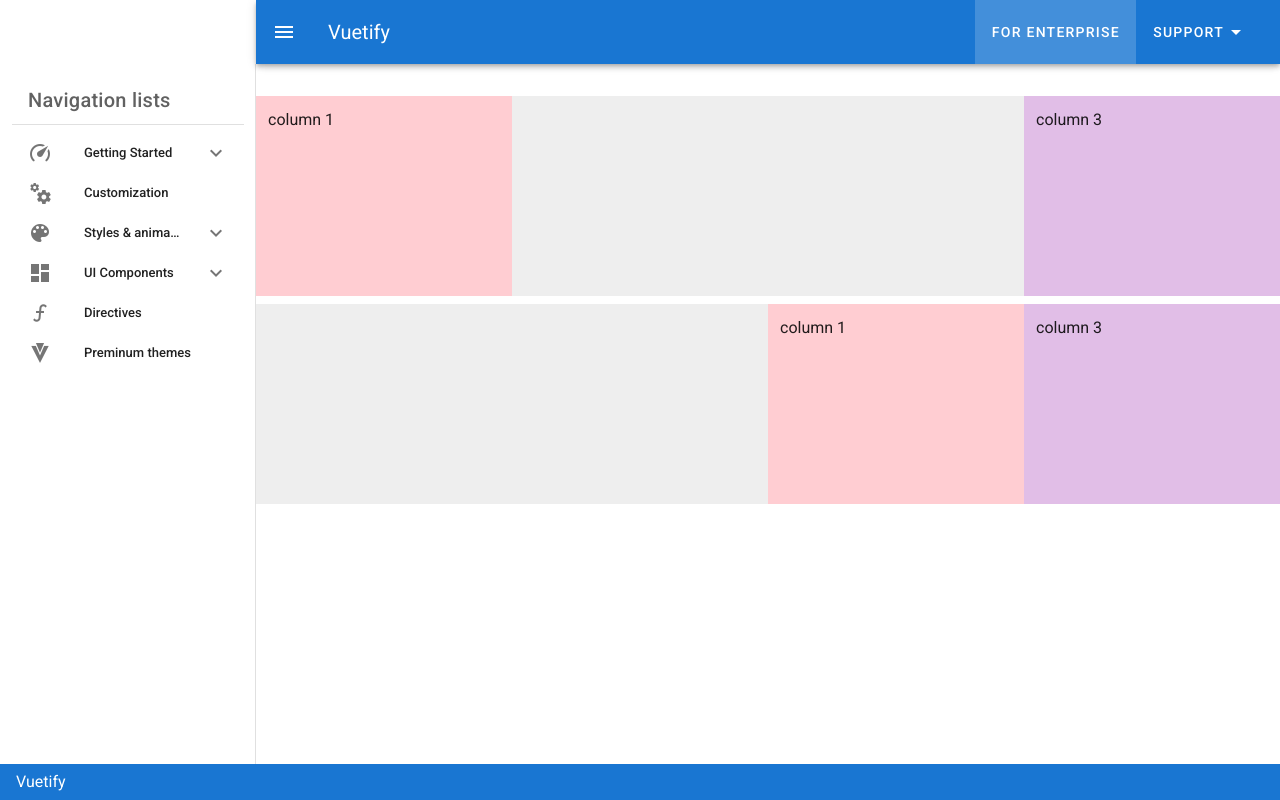
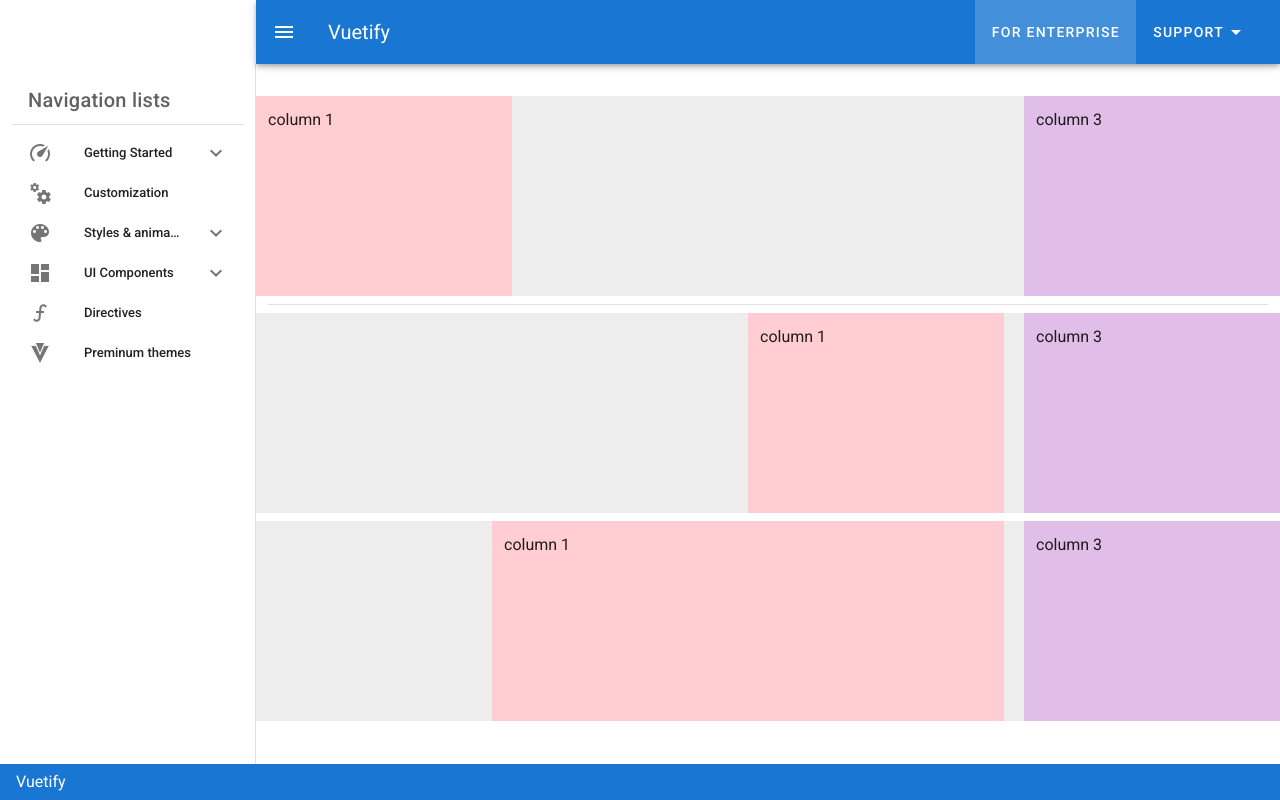
Before and after one commit to omatsu0/vuetify, a Vue app: page /enterprise in a window 1280 px wide. Built offline with nearby package versions, Linux system fonts and the light colour scheme.

Commit message:
(1)終了

```diff
--- a/src/App.vue
+++ b/src/App.vue
@@ -22,7 +22,7 @@
                 <v-list-item-title>{{ nav_list.name }}</v-list-item-title>
               </v-list-item-content>
             </template>
-            <v-list-item v-for="list in nav_list.lists" :key="list">
+            <v-list-item v-for="list in nav_list.lists" :key="list.name" :to="list.link">
               <v-list-item-content>
                 <v-list-item-title>{{ list }}</v-list-item-title>
               </v-list-item-content>
@@ -88,7 +88,7 @@
         {
           name: 'Github issue board',
           icon: 'mdi-github-face',
-          link: '/guthub-issue-board'
+          link: '/github-issue-board'
         },
         {
           name: 'Stack overview',
@@ -100,7 +100,13 @@
         {
           name: 'Getting Started',
           icon: 'mdi-speedometer',
-          lists: ['Quick Start', 'Pre-made layouts']
+          lists: [{
+            name: 'Quick Start', link: '/quick-start'
+          },
+          {
+            name: 'Pre-made layouts', link: '/pre-made-layouts'
+          }
+          ]
         },
         {
           name: 'Customization',
--- a/src/router/index.js
+++ b/src/router/index.js
@@ -22,6 +22,46 @@
     path: '/enterprise',
     name: 'enterprise',
     component: () => import('../views/Enterprise.vue')
+  },
+  {
+    path: '/consulting-and-support',
+    name: 'consulting',
+    // route level code-splitting
+    // this generates a separate chunk (about.[hash].js) for this route
+    // which is lazy-loaded when the route is visited.
+    component: () => import(/* webpackChunkName: "about" */ '../views/consulting-and-support.vue')
+  },
+  {
+    path: '/discord-community',
+    name: 'discord-community',
+    // route level code-splitting
+    // this generates a separate chunk (about.[hash].js) for this route
+    // which is lazy-loaded when the route is visited.
+    component: () => import(/* webpackChunkName: "discord-community" */ '../views/discord-community.vue')
+  },
+  {
+    path: '/github-issue-board',
+    name: 'github-issue-board',
+    // route level code-splitting
+    // this generates a separate chunk (about.[hash].js) for this route
+    // which is lazy-loaded when the route is visited.
+    component: () => import(/* webpackChunkName: "about" */ '../views/github-issue-board.vue')
+  },
+  {
+    path: '/report-a-bug',
+    name: 'report-a-bug',
+    // route level code-splitting
+    // this generates a separate chunk (about.[hash].js) for this route
+    // which is lazy-loaded when the route is visited.
+    component: () => import(/* webpackChunkName: "about" */ '../views/report-a-bug.vue')
+  },
+  {
+    path: '/stack-overview',
+    name: 'stack-overview',
+    // route level code-splitting
+    // this generates a separate chunk (about.[hash].js) for this route
+    // which is lazy-loaded when the route is visited.
+    component: () => import(/* webpackChunkName: "stack-overview" */ '../views/stack-overview.vue')
   }
 ]
 
--- a/src/views/Enterprise.vue
+++ b/src/views/Enterprise.vue
@@ -14,9 +14,27 @@
       </v-col>
     </v-row>
 
+    <v-row class="mt-5 px-3">
+      <v-divider></v-divider>
+    </v-row>
+
     <!-- 右端揃え -->
     <v-row class="grey lighten-3 mt-5" justify="end" style="height: 200px;">
-      <v-col cols="3" style="background-color: #FFCDD2">
+      <v-col cols="3" class="mr-5" style="background-color: #FFCDD2">
+        column 1
+      </v-col>
+      <!-- <v-spacer /> -->
+      <!-- <v-col cols="auto" style="background-color: #F8BBD0">
+        column 2 column 2 column 2 column 2
+      </v-col> -->
+      <v-col cols="3" style="background-color: #E1BEE7">
+        column 3
+      </v-col>
+    </v-row>
+
+    <!-- mobile版テスト -->
+    <v-row class="grey lighten-3 mt-5" justify="end" style="height: 200px;">
+      <v-col cols="12" md="6" class="mr-5" style="background-color: #FFCDD2">
         column 1
       </v-col>
       <!-- <v-spacer /> -->
--- /dev/null
+++ b/src/views/consulting-and-support.vue
@@ -0,0 +1,5 @@
+<template>
+  <div class="consulting">
+    <h1>This is an Consulting and suppourt page</h1>
+  </div>
+</template>
--- /dev/null
+++ b/src/views/discord-community.vue
@@ -0,0 +1,5 @@
+<template>
+  <div class="discord">
+    <h1>This is an Discord community page</h1>
+  </div>
+</template>
--- /dev/null
+++ b/src/views/github-issue-board.vue
@@ -0,0 +1,5 @@
+<template>
+  <div class="github">
+    <h1>This is an Github issue board page</h1>
+  </div>
+</template>
--- /dev/null
+++ b/src/views/report-a-bug.vue
@@ -0,0 +1,5 @@
+<template>
+  <div class="report">
+    <h1>This is an Report a bug page</h1>
+  </div>
+</template>
--- /dev/null
+++ b/src/views/stack-overview.vue
@@ -0,0 +1,5 @@
+<template>
+  <div class="stack">
+    <h1>This is an Stack overview page</h1>
+  </div>
+</template>
```
